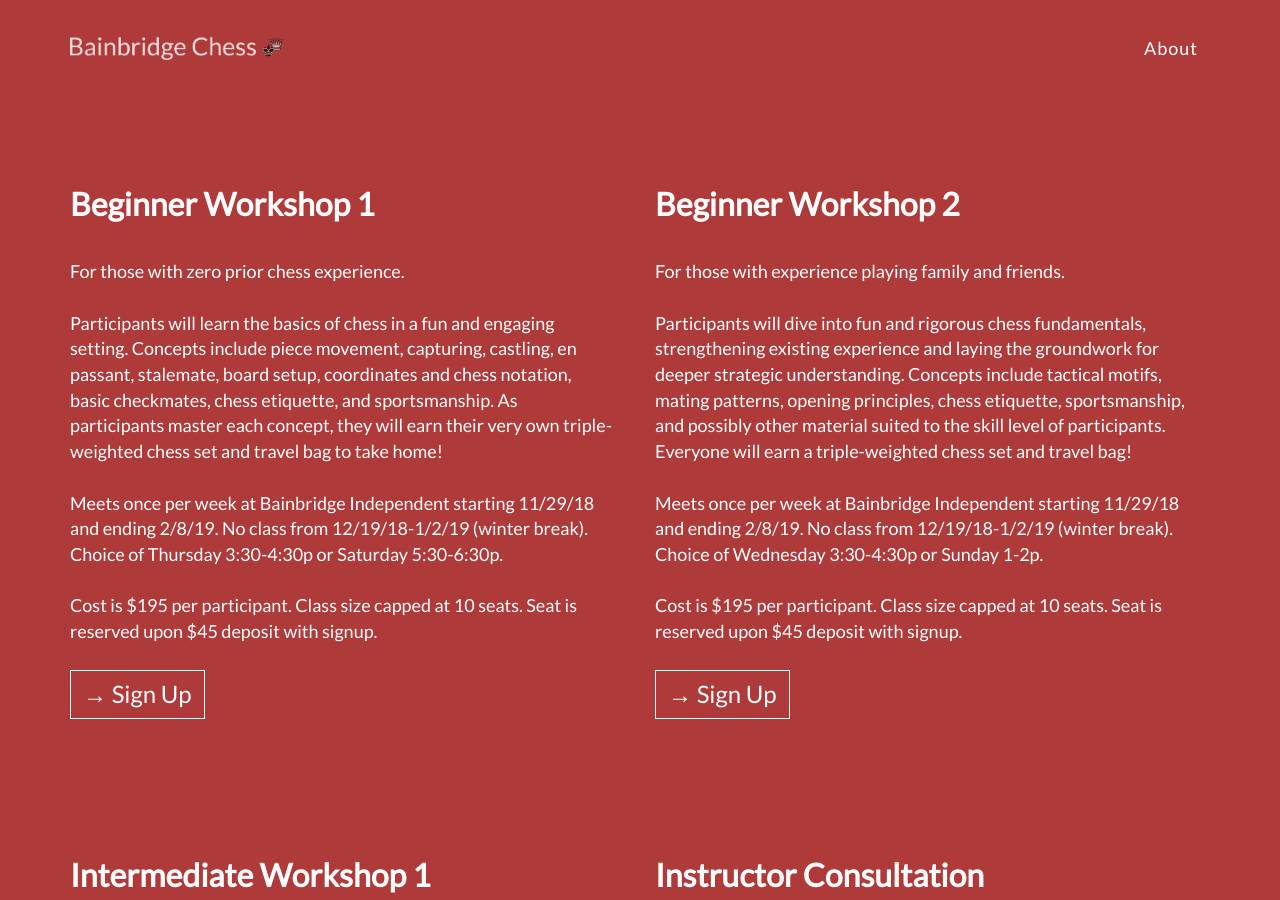
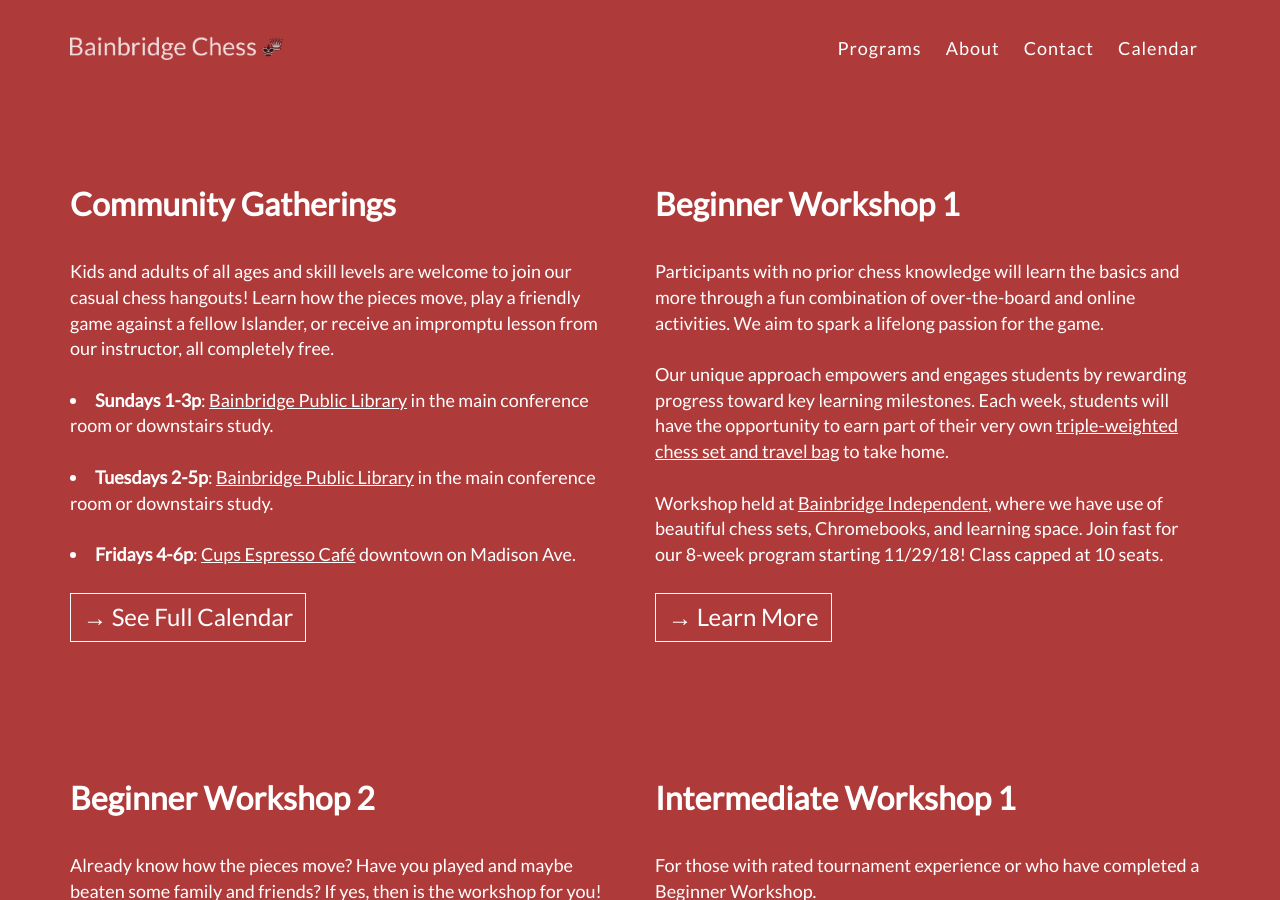
Before and after one commit to BainbridgeChess/BainbridgeChess.github.io, a Jekyll site: the page index.html, which Jekyll copies as it is, in a window 1280 px wide and 900 px high. Built offline with Jekyll 4.4.1, drawn with Linux system fonts in a browser that asks for light colours; nearby versions of some CDN libraries; some of the changed text lies outside the part shown.

Commit message:
calendar

```diff
--- a/css/main.css
+++ b/css/main.css
@@ -62,7 +62,6 @@
   .light-bg a:active {
     color: #CC0000 !important;
   }
-
 
   .white-bg {
     background-color: white;
@@ -583,3 +582,7 @@
     font-size: 18px;
     font-weight: bold;
   }
+
+  .extra-links {
+    color: #b7b7b7 !important;
+  }
--- a/index.html
+++ b/index.html
@@ -61,7 +61,16 @@
                         <a href="#page-top"></a>
                     </li>
                     <li>
+                      <a class="page-scroll" style="margin-top:-3px;" href="#page-top">Programs</a>
+                    </li>
+                    <li>
                         <a class="page-scroll" style="margin-top:-3px;" href="#about">About</a>
+                    </li>
+                    <li>
+                        <a class="page-scroll" style="margin-top:-3px;" href="#contact">Contact</a>
+                    </li>
+                    <li>
+                      <a class="page-scroll" style="margin-top:-3px;" href="#calendar">Calendar</a>
                     </li>
                 </ul>
             </div><!-- /.navbar-collapse -->
@@ -74,15 +83,32 @@
                 <div class="row">
                     <div class="col-md-12">
                       <div class="row guide-row">
+                        <div class="col-md-6">
+                            <div class="guide-item">
+                              <p class="mobile-p"  style="font-weight:bold;">Community Gatherings</p>
+                              <div class="guide-description">
+                                Kids and adults of all ages and skill levels are welcome to join our casual chess hangouts! Learn how the pieces move, play a friendly game against a fellow Islander, or receive an impromptu lesson from our instructor, all completely free.<br><br><li>
+                                <b>Sundays 1-3p</b>: <a href="http://www.bainbridgepubliclibrary.org/" target="_blank">Bainbridge Public Library</a> in the main conference room or downstairs study.</li><br><li>
+                                <b>Tuesdays 2-5p</b>: <a href="http://www.bainbridgepubliclibrary.org/" target="_blank">Bainbridge Public Library</a> in the main conference room or downstairs study.
+                              </li><br><li>
+                                <b>Fridays 4-6p</b>: <a href="https://goo.gl/maps/RYRNna3GFWS2" target="_blank">Cups Espresso Caf&eacute;</a> downtown on Madison Ave.</li>
+                                <br>
+                                <a class="btn btn-default btnondark page-scroll" href="#calendar" target="_blank" role="button">&rightarrow; See Full Calendar</a>
+                                  </div>
+                            </div>
+                        </div>
+
                           <div class="col-md-6">
                               <div class="guide-item">
                                 <p style="font-weight:bold;" class="mobile-p">Beginner Workshop 1</p>
                                 <div class="guide-description">
-                                  For those with zero prior chess experience.<br><br>
-                                  Participants will learn the basics of chess in a fun and engaging setting. Concepts include piece movement, capturing, castling, en passant, stalemate, board setup, coordinates and chess notation, basic checkmates, chess etiquette, and sportsmanship. As participants master each concept, they will earn their very own triple-weighted chess set and travel bag to take home!<br><br>
-                                  Meets once per week at Bainbridge Independent starting 11/29/18 and ending 2/8/19. No class from 12/19/18-1/2/19 (winter break). Choice of Thursday 3:30-4:30p or Saturday 5:30-6:30p.<br><br>
-                                  Cost is $195 per participant. Class size capped at 10 seats. Seat is reserved upon $45 deposit with signup.<br><br>
-                                  <a class="btn btn-default btnondark" href="/signup/beginner1.html" target="_blank" role="button">&rightarrow; Sign Up</a>
+                                  Participants with no prior chess knowledge will learn the basics and more through a fun combination of over-the-board and online activities. We aim to spark a lifelong passion for the game. <br><br>
+                                  Our unique approach empowers and engages students by rewarding progress toward key learning milestones. Each week, students will have the opportunity to earn part of their very own <a href="http://a.co/d/hUste2L" target="_blank">triple-weighted chess set and travel bag</a> to take home.<br><br>
+                                  Workshop held at <a href="https://goo.gl/maps/bcaZGhSn9gt" target="_blank">Bainbridge Independent</a>, where we have use of beautiful chess sets, Chromebooks, and learning space. Join fast for our 8-week program starting 11/29/18! Class capped at 10 seats. <br>
+</li>
+
+                                  <br>
+                                  <a class="btn btn-default btnondark" href="/signup/beginner1.html" target="_blank" role="button">&rightarrow; Learn More</a>
                                 </div>
                               </div>
                           </div>
@@ -90,11 +116,11 @@
                               <div class="guide-item">
                                 <p class="mobile-p"  style="font-weight:bold;">Beginner Workshop 2</p>
                                 <div class="guide-description">
-                                  For those with experience playing family and friends.<br><br>
-                                  Participants will dive into fun and rigorous chess fundamentals, strengthening existing experience and laying the  groundwork for deeper strategic understanding. Concepts include tactical motifs, mating patterns, opening principles, chess etiquette, sportsmanship, and possibly other material suited to the skill level of participants. Everyone will earn a triple-weighted chess set and travel bag!<br><br>
-                                  Meets once per week at Bainbridge Independent starting 11/29/18 and ending 2/8/19. No class from 12/19/18-1/2/19 (winter break). Choice of Wednesday 3:30-4:30p or  Sunday 1-2p.<br><br>
-                                  Cost is $195 per participant. Class size capped at 10 seats. Seat is reserved upon $45 deposit with signup.<br><br>
-                                  <a class="btn btn-default btnondark" href="/signup/beginner2.html" target="_blank" role="button">&rightarrow; Sign Up</a>
+                                  Already know how the pieces move? Have you played and maybe beaten some family and friends? If yes, then is the workshop for you! By the end, you'll know what it takes to beat our instructor. <br><br>
+                                  We will dive into fun and rigorous chess fundamentals, strengthening your existing experience and laying the  groundwork for deeper strategic understanding. As you master each concept, you will earn part of your very own <a href="http://a.co/d/hUste2L" target="_blank">triple-weighted chess set and travel bag</a>! <br><br>
+                                  Workshop held at <a href="https://goo.gl/maps/bcaZGhSn9gt" target="_blank">Bainbridge Independent</a>, where we have use of beautiful chess sets, Chromebooks, and learning space. Join fast for our 8-week program starting 11/28/18! Class capped at 10 seats. <br>
+<br>
+                                  <a class="btn btn-default btnondark" href="/signup/beginner2.html" target="_blank" role="button">&rightarrow; Learn More</a>
                                     </div>
                               </div>
                           </div>
@@ -102,21 +128,10 @@
                               <div class="guide-item">
                                 <p class="mobile-p"  style="font-weight:bold;">Intermediate Workshop 1</a></p>
                                 <div class="guide-description">
-                                  For those with tournament experience rated 400-800, or who have completed a Beginner Workshop. <br><br>
-                                  Participants will undertake serious study of tactics and positional play, with an emphasis on practical decision-making through fun scrimmage matches and post-mortem analysis. This workshop serves as an introduction to competitive tournament play. Participants will earn a brand new chess clock, a personal notation booklet, and membership to the USCF, all included!<br><br>
-                                  Meets once per week at Bainbridge Independent starting 11/29/18 and ending 2/8/19. No class from 12/19/18-1/2/19 (winter break). Choice of Saturday 6:30-8p or Sunday 2-3:30p.<br><br>
-                                  Cost is $295 per participant. Class size capped at 8 seats. Seat is reserved upon $45 deposit with signup.<br><br>
-                                  <a class="btn btn-default btnondark" href="/signup/intermediate1.html" target="_blank" role="button">&rightarrow; Sign Up</a>
-                                    </div>
-                              </div>
-                          </div>
-                          <div class="col-md-6">
-                              <div class="guide-item">
-                                <p class="mobile-p"  style="font-weight:bold;">Instructor Consultation</p>
-                                <div class="guide-description">
-                                  If you aren't sure which workshop is right for you or your child, please call or text <a href="tel:619-363-2623" class="landing-phone" target="_blank">619-363-2623</a>. You can also email <a href="mailto:andy@bainbridgechess.org" target="_blank" class="landing-phone"> andy@bainbridgechess.org</a>. <br><br>
-                                  We plan to offer an Intermediate Workshop 2 in early 2019 for those with tournament experience rated 800-1100 or who have completed Intermediate Workshop 1. <br><br>
-                                  Feel free to reach out if you are interested in more advanced offerings, or if you have any other questions! We are happy to provide private lessons or other arrangements to accomodate your needs.
+                                  For those with rated tournament experience or who have completed a Beginner Workshop. <br><br>
+                                  Participants will undertake serious study of tactics and positional play, with an emphasis on practical decision-making through fun scrimmage matches and thorough post-mortem analyses. <br><br> As participants progress, they will earn a brand new <a href="http://a.co/d/02tFIWo" target="_blank">chess clock</a>, a personal <a href="http://a.co/d/06chUf1" target="_blank">notation booklet</a>, and a year-long <a href="https://secure2.uschess.org/webstore/member.php" target="_blank"> membership to the USCF</a>.<br><br>
+                                  Workshop held at <a href="https://goo.gl/maps/bcaZGhSn9gt" target="_blank">Bainbridge Independent</a> starting 12/1/18. Class capped at 8 seats.<br><br>
+                                  <a class="btn btn-default btnondark" href="/signup/intermediate1.html" target="_blank" role="button">&rightarrow; Learn More</a>
                                     </div>
                               </div>
                           </div>
@@ -124,15 +139,18 @@
 
                         </div>
                       </div>
+                    </div>
                 </div>
             </div>
-        </div>
     </header>
 
     <!-- How It Works -->
     <section class="white-bg container content-section text-center" id="about">
         <div class="about-body">
             <div class="container">
+              <div class="col-md-12">
+                  <span class="guide-span title-text">About</span>
+              </div>
               <div class="row guide-row">
                   <div class="col-md-4">
                       <div class="guide-item">
@@ -150,6 +168,8 @@
                       <div class="guide-item">
                         <p class="mobile-p"  style="font-weight:bold;">Our Instructor</p>
                         <div class="guide-description">
+                          If you aren't sure which workshop is right for you or your child, please call or text <a href="tel:619-363-2623" class="landing-phone" target="_blank">619-363-2623</a>. You can also email <a href="mailto:andy@bainbridgechess.org" target="_blank" class="landing-phone"> andy@bainbridgechess.org</a>.
+
                           Andy Trattner fell in love with chess during high school. He was fortunate to have a strong chess ecosystem in his community growing up, and he is very excited for the opportunity to create an even better experience for the next generation here on Bainbridge Island!<br><br>
 
                           Andy has founded and taught chess clubs and classes at the <a href="https://www.avalonfreelibrary.org/connect/about-library" target="_blank">Avalon Public Library</a>, <a href="https://www.e3civichigh.com/" target="_blank">e3 Civic High</a>, and <a href="http://chess.mit.edu" target="_blank">MIT</a>, where he earned his bachelor's in mathematics with computer science after 3 years of classes. He also has entry-level as well as leadership experience working in aerospace engineering, academia, government, retail, social media, education, venture capital, and the nonprofit sector.
@@ -176,6 +196,54 @@
         </div>
     </section>
 
+    <section class="salmon-bg container content-section text-center" id="contact">
+        <div class="about-body">
+            <div class="container">
+              <div class="col-md-12">
+                  <span class="guide-span title-text">Contact</span>
+              </div>
+              <div class="row guide-row">
+                  <div class="col-md-12">
+                    andy (at) bainbridgechess (dot) org<br><br>
+                    619-363-2623
+                  </div>
+                </div>
+            </div>
+        </div>
+    </section>
+
+    <section class="white-bg container content-section text-center" id="calendar">
+        <div class="about-body">
+            <div class="container">
+              <div class="col-md-12">
+                  <span class="guide-span title-text">Calendar</span>
+              </div>
+              <div class="row guide-row">
+                  <div class="col-md-12">
+                    <iframe src="https://calendar.google.com/calendar/embed?showTitle=0&amp;showPrint=0&amp;showCalendars=0&amp;showTz=0&amp;height=600&amp;wkst=1&amp;bgcolor=%23ffffff&amp;src=7ntlgtg8304g5btr4re01gfm9c%40group.calendar.google.com&amp;color=%23A32929&amp;ctz=America%2FLos_Angeles" style="border-width:0" width="800" height="600" frameborder="0" scrolling="no"></iframe>
+                  </div>
+                </div>
+                <div class="row guide-row">
+                    <div class="col-md-12 extra-links">
+                      <br><br><br><br>
+                      <i>Visit <a href="http://www.nwchess.com/index.htm" target="_blank">Northwest Chess</a> for full list of regional events and clubs including:<br>
+                      <li><a href="http://www.nwchess.com/clubs/port_orchard.html" target="_blank">Bremerton and Port Orchard Meetup</a></li>
+                      <li><a href="https://www.pnwchesscenter.org/" target="_blank">Pacific Northwest Chess Center</a> </li>
+                      <li><a href="https://www.pnwchesscenter.org/" target="_blank">Poulsbo Meetup</a></li>
+                      <li>Seattle Chess Club</li>
+                      <br><br>
+                      Other local chess schools, coaches, camps:<br>
+                      <li><a href="https://webtrac.biparks.org/wbwsc/webtrac.wsc/search.html?keyword=chess&arwebsearch_buttonsearch=clicked" target="_blank">Bainbridge After School Chess and Games Clubs</a></li>
+                      <li><a href="https://www.bisd303.org/Page/13382" target="_blank">Bainbridge High School Chess Club</a></li>
+                      <li><a href="https://chessplayer.com/" target="_blank">Chess4Life</a></li>
+                      <li><a href="http://www.chesssport.com/" target="_blank">ChessSport</a></li>
+                      <li><a href="https://chessplayer.com/" target="_blank">Orlov Chess Academy</a></li>
+                    </div>
+                  </div>
+            </div>
+        </div>
+    </section>
+
 
   </body>
 </html>
--- a/signup/beginner2.html
+++ b/signup/beginner2.html
@@ -50,6 +50,11 @@
               <div class="col-md-12">
                   <span class="guide-span title-text">Beginner Workshop 2 Signup</span>
               </div>
+              info
+              For those with experience playing family and friends.<br><br>
+              Participants will dive into fun and rigorous chess fundamentals, strengthening existing experience and laying the  groundwork for deeper strategic understanding. Concepts include tactical motifs, mating patterns, opening principles, chess etiquette, sportsmanship, and possibly other material suited to the skill level of participants. Everyone will earn a triple-weighted chess set and travel bag!<br><br>
+              Meets once per week at Bainbridge Independent starting 11/29/18 and ending 2/8/19. No class from 12/19/18-1/2/19 (winter break). Choice of Wednesday 3:30-4:30p or  Sunday 1-2p.<br><br>
+              Cost is $195 per participant. Class size capped at 10 seats. Seat is reserved upon $45 deposit with signup.<br><br>
                 <div class="row">
                     <div class="col-md-12">
                       <div class="guide-item">
```
Also changed, not shown: signup/beginner1.html (+14 -0 lines), img/bainbridge-chess-v2.svg.
